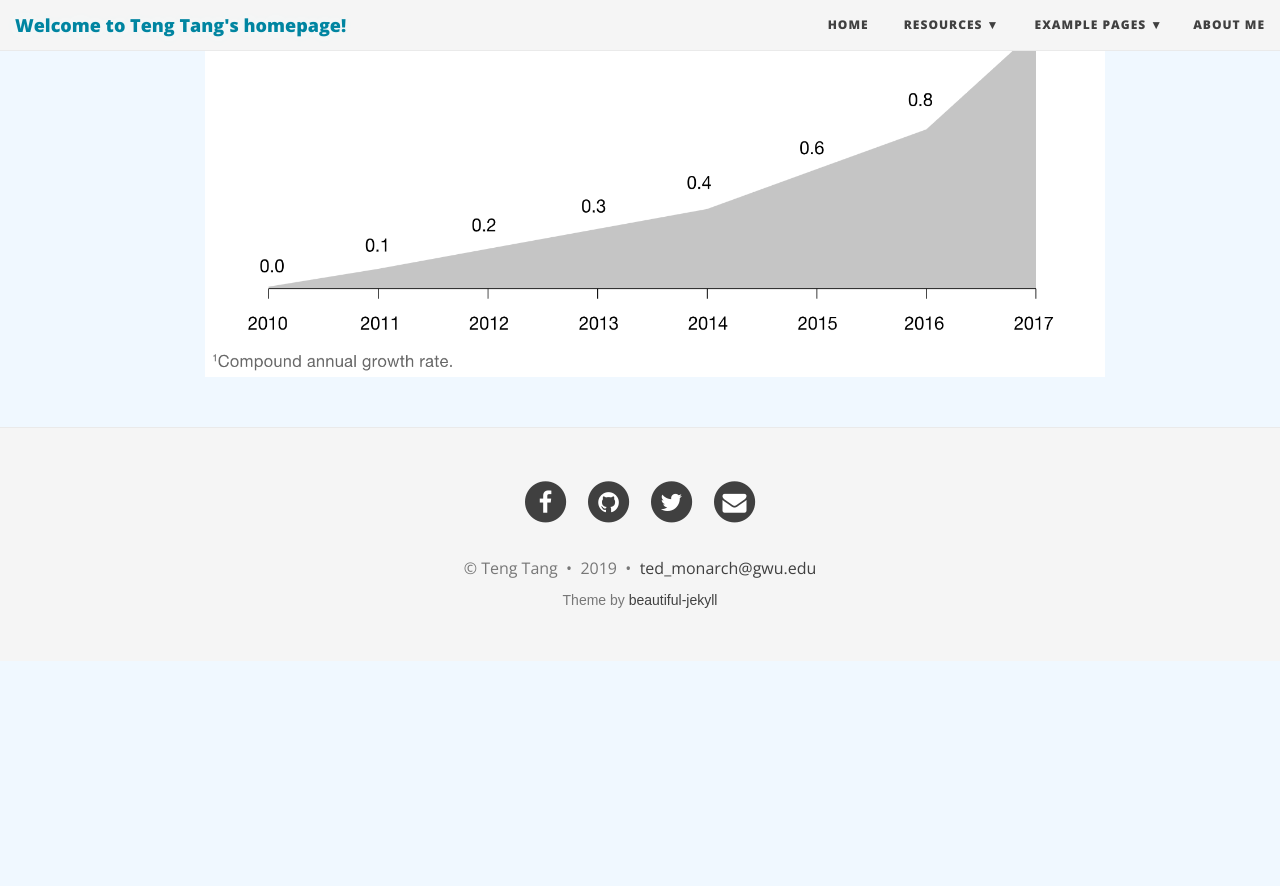
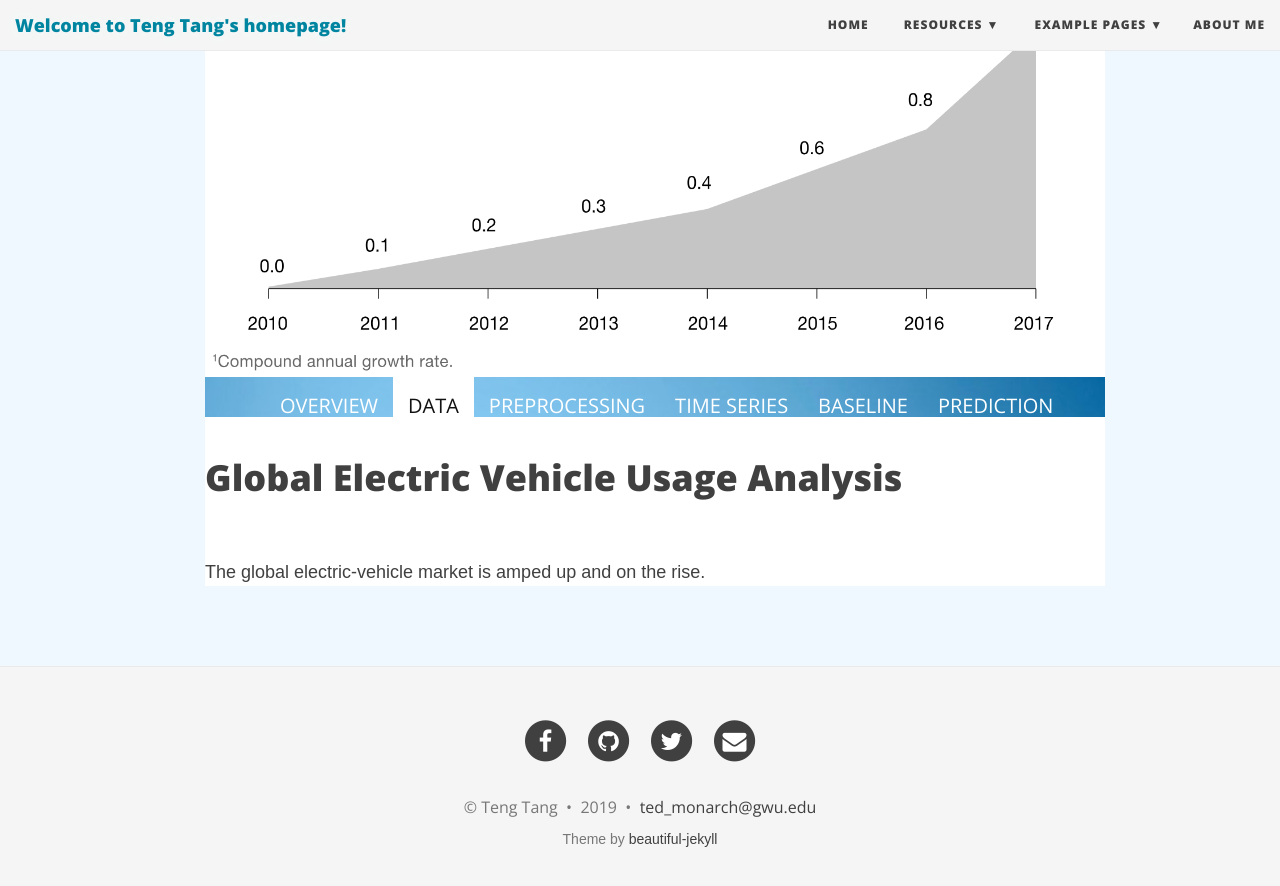
Before and after one commit to Monarch2018/ev_prediction, a Jekyll site: the page built from index.html, in a window 1280 px wide and 900 px high, scrolled down 1615 px. Shown: the top 886 px of the window. Built offline with Jekyll 4.4.1, drawn with Linux system fonts in a browser that asks for light colours; nearby versions of some CDN libraries; the list of posts is cut into pages by our own code; before the commit the page ends 2276 px from its top, so only the background shows below that.

Commit message:
Update index.html

```diff
--- a/index.html
+++ b/index.html
@@ -51,5 +51,32 @@ bigimg: /img/tesla.png
 				<img src="css/EVsales.png" alt="Last year, for the first time, global sales of new electric vehicles passed a million units" width="900" height="1000" style="margin:auto, width=70%">
 			</div><!-- /.blurb -->
 	</div><!-- /.container -->
+<div id= "main">
+		<nav id="menubar">
+			<ul id="menu">
+				<li><a href="index.html">Overview</a></li>
+				<li class = "selected"><a href="data.html">Data</a></li>
+				<li><a href="preprocessing.html">Preprocessing</a></li>
+				<li><a href="timeseries.html">Time Series</a></li>
+				<li><a href="baseline.html">Baseline</a></li>
+				<li><a href="prediction.html">Prediction</a></li>
+			</ul>
+		</nav>
+
+	</div>
+
+	<div id="container">
+
+			<div id="blurb">
+				<br>
+				<h1>Global Electric Vehicle Usage Analysis</h1>
+				<br>
+				<p>The global electric-vehicle market is amped up and on the rise.</p>
+<!-- 				<hr style="border: 0.8px dashed black;"/>
+				<br>
+				<h2>&#9670 Overview: </h2> -->
+
+			</div><!-- /.blurb -->
+	</div><!-- /.container -->
 </body>
 </html>
```
